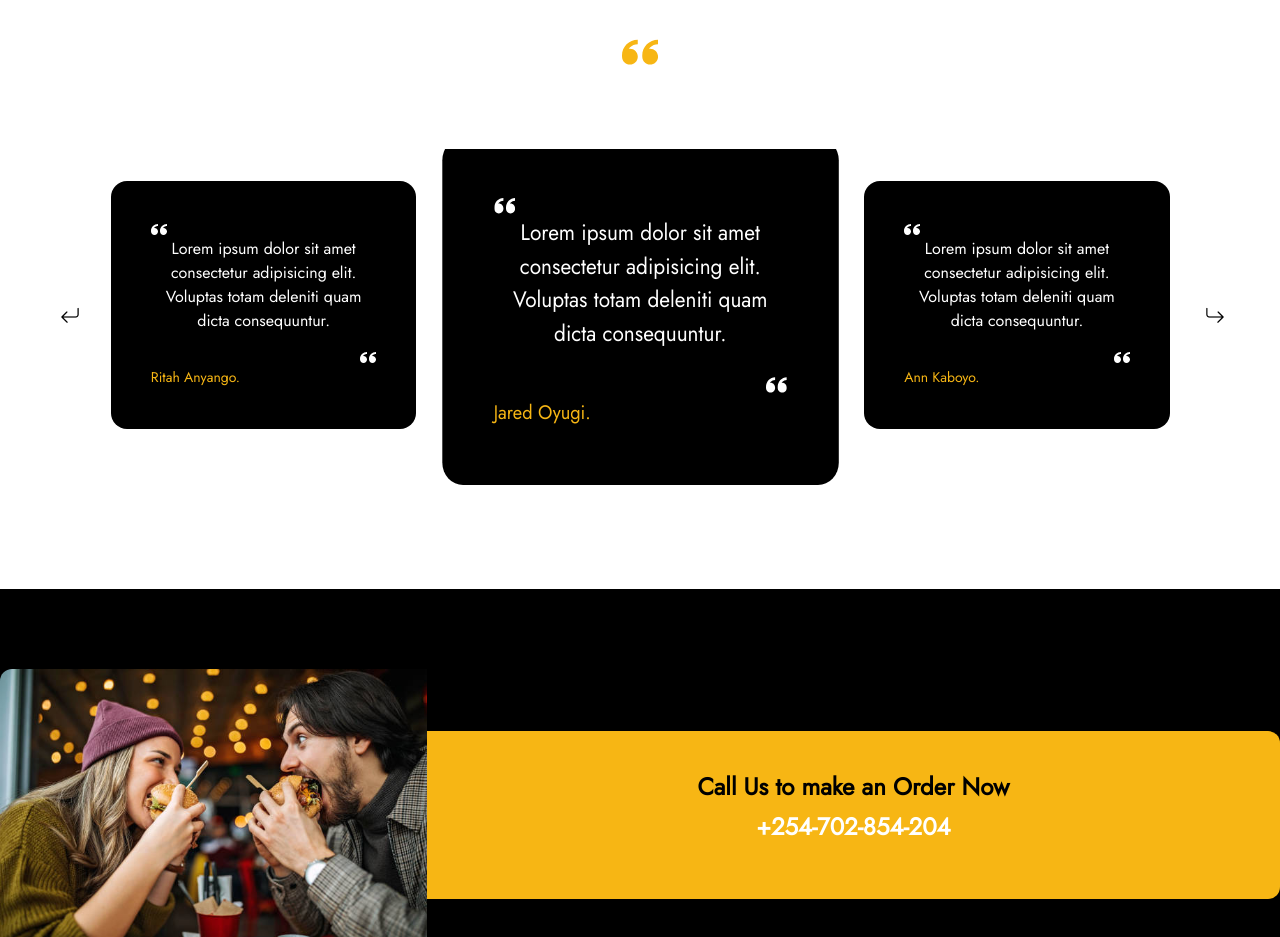
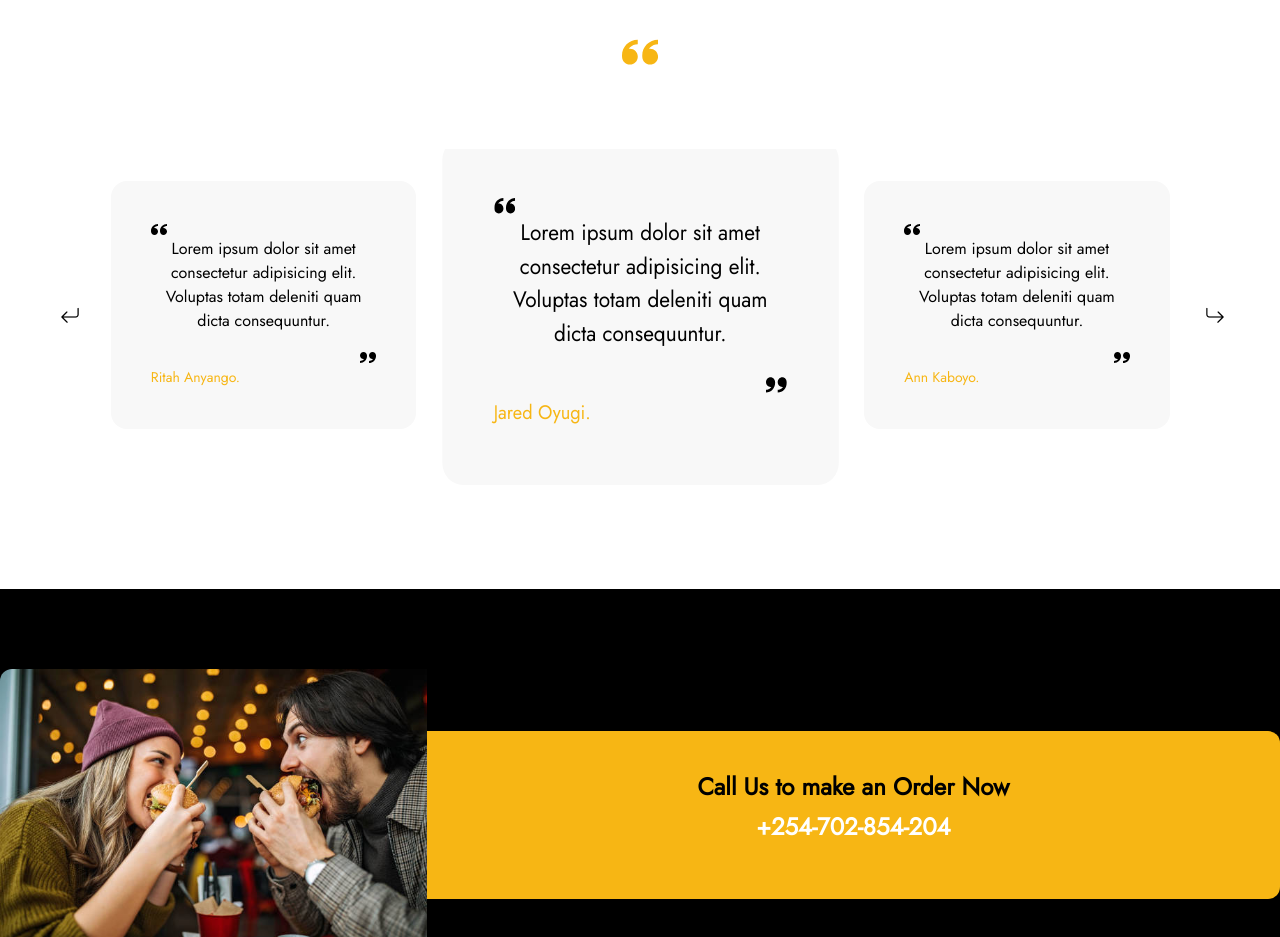
Before and after one commit to Marcos8060/Deliveroo, a React (Create React App) app: page / in a window 1280 px wide. Shown: the part 3900-4837 px from the top of the page. Built offline with nearby package versions, Linux system fonts and the light colour scheme; no server answers; a web font is replaced by a local one.

Commit message:
made changes in the testimonial section

```diff
--- a/src/components/Testimonial.js
+++ b/src/components/Testimonial.js
@@ -1,5 +1,7 @@
 import React from 'react'
 import { ImQuotesLeft } from 'react-icons/im'
+import { ImQuotesRight } from 'react-icons/im'
+
 
 // OWL CAROUSEL
 import OwlCarousel from 'react-owl-carousel';
@@ -41,31 +43,31 @@ const Testimonial = () => {
 
         <OwlCarousel {...options}>
 
-            <div className='w-10/12 mx-auto bg-black text-white p-10 rounded-2xl item mt-8'>
+            <div className='w-10/12 mx-auto bg-grey text-black p-10 rounded-2xl item mt-8'>
                 <ImQuotesLeft/>
-                <p className='text-center font-thin'>Lorem ipsum dolor sit amet consectetur adipisicing elit. Voluptas totam deleniti quam dicta consequuntur.</p>
-                <ImQuotesLeft className='ml-auto'/>
+                <p className='text-center text-2xsm font-thin'>Lorem ipsum dolor sit amet consectetur adipisicing elit. Voluptas totam deleniti quam dicta consequuntur.</p>
+                <ImQuotesRight className='ml-auto'/>
                 <small className='text-2sm font-thin text-yellow'>Jared Oyugi.</small>
             </div>
 
-            <div  className='w-10/12 mx-auto bg-black text-white p-10 rounded-2xl item mt-8'>
+            <div  className='w-10/12 mx-auto bg-grey text-black p-10 rounded-2xl item mt-8'>
                 <ImQuotesLeft/>
                 <p className='text-center font-thin'>Lorem ipsum dolor sit amet consectetur adipisicing elit. Voluptas totam deleniti quam dicta consequuntur.</p>
-                <ImQuotesLeft className='ml-auto'/>
+                <ImQuotesRight className='ml-auto'/>
                 <small className='text-2sm font-thin text-yellow'>Ann Kaboyo.</small>
             </div>
 
-            <div  className='w-10/12 mx-auto bg-black text-white p-10 rounded-2xl item mt-8'>
+            <div  className='w-10/12 mx-auto bg-grey text-black p-10 rounded-2xl item mt-8'>
                 <ImQuotesLeft/>
                 <p className='text-center font-thin'>Lorem ipsum dolor sit amet consectetur adipisicing elit. Voluptas totam deleniti quam dicta consequuntur.</p>
-                <ImQuotesLeft className='ml-auto'/>
+                <ImQuotesRight className='ml-auto'/>
                 <small className='text-2sm font-thin text-yellow'>Randy Wilson.</small>
             </div>
 
-            <div  className='w-10/12 mx-auto bg-black text-white p-10 rounded-2xl item mt-8'>
+            <div  className='w-10/12 mx-auto bg-grey text-black p-10 rounded-2xl item mt-8'>
                 <ImQuotesLeft/>
                 <p className='text-center font-thin'>Lorem ipsum dolor sit amet consectetur adipisicing elit. Voluptas totam deleniti quam dicta consequuntur.</p>
-                <ImQuotesLeft className='ml-auto'/>
+                <ImQuotesRight className='ml-auto'/>
                 <small className='text-2sm font-thin text-yellow'>Ritah Anyango.</small>
             </div>
 
```
